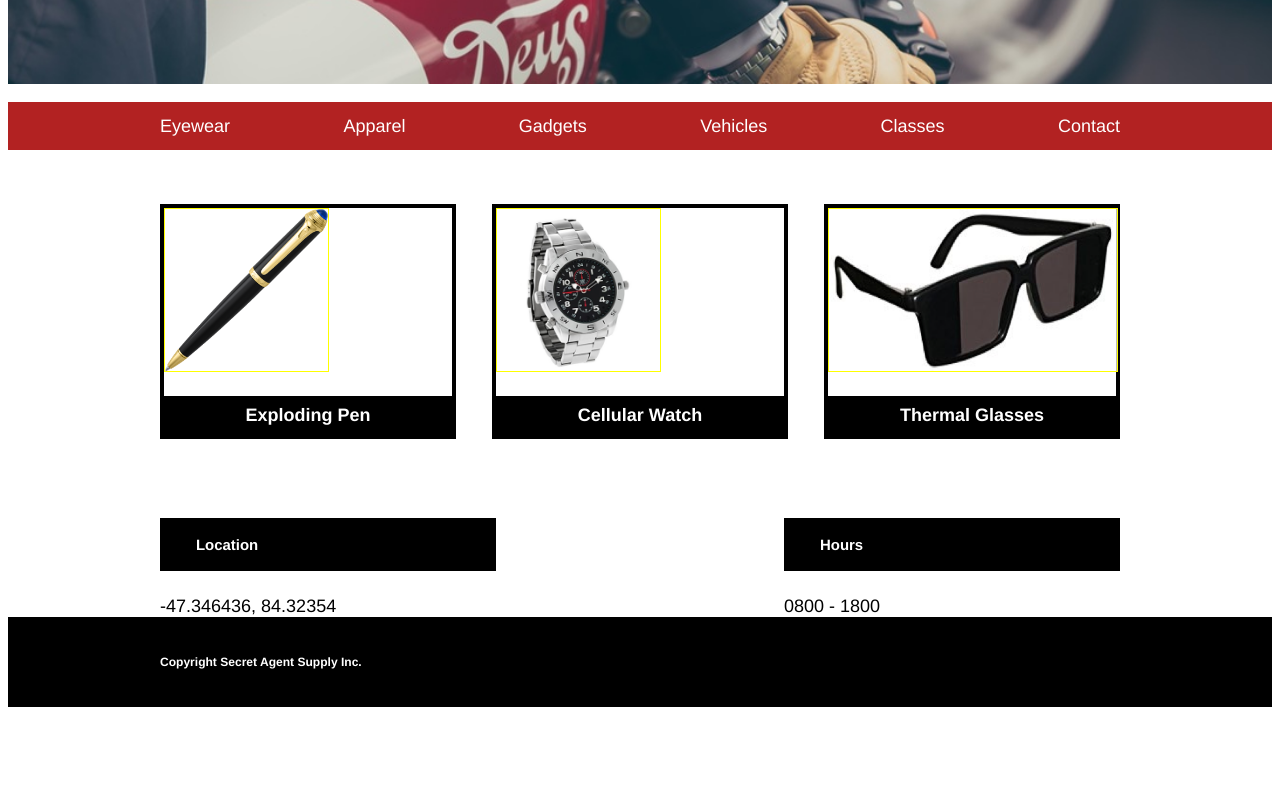
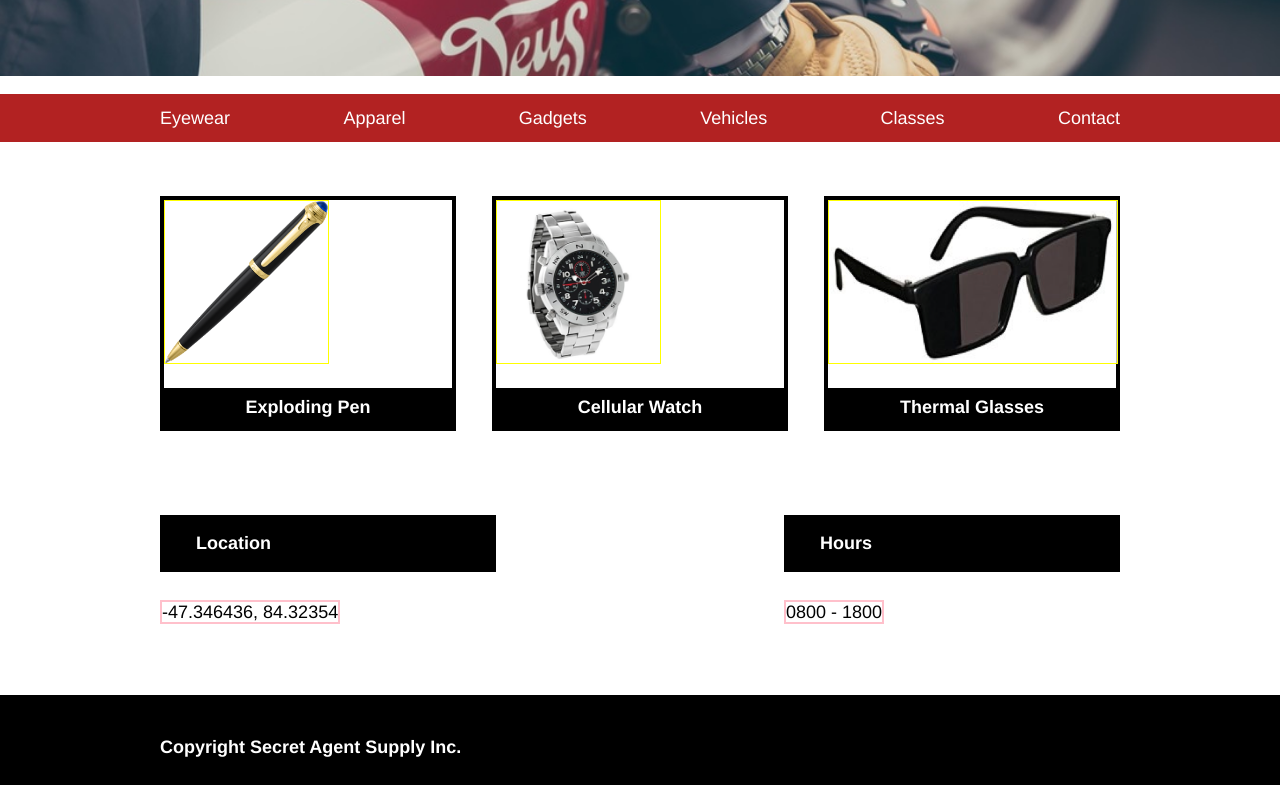
Before and after one commit to Khrystyna007/secretagent, a plain HTML site: page index.html in a window 1280 px wide. Shown: the part 439-1239 px from the top of the page. Before the commit the page ends 1154 px from the top, so only its background shows below. Drawn offline with Linux system fonts and the light colour scheme.

Commit message:
footer changes

```diff
--- a/index.html
+++ b/index.html
@@ -66,12 +66,12 @@
 
    <div class="location">
     <h5>Location</h5>
-    <span>-47.346436, 84.32354</span>
+    <span class="text">-47.346436, 84.32354</span>
    </div>
 
    <div class="hours">
     <h5>Hours</h5>
-    <span>0800 - 1800</span>
+    <span class="text">0800 - 1800</span>
    </div>
 
  </div>
--- a/resources/style.css
+++ b/resources/style.css
@@ -2,6 +2,9 @@
 html{
   font-size: 18px;
   font-family: Helvetica;
+}
+body{
+  margin: 0;
 }
 /* Header */
 
@@ -128,6 +131,7 @@ h5{
   background-color: black;
   color: white;
   padding: 1rem 2rem;
+  font-size: 1rem;
 }
 
 /* Footer */
@@ -142,8 +146,14 @@ footer{
   background-color: black;
   height: 5rem;
   display: flex;
+  margin-top: 4rem;
 
 }
 h6{
   color: white;
+  font-size: 1rem;
 }
+.text{
+  margin-top: 0;
+  border: 2px solid pink;
+}
```
